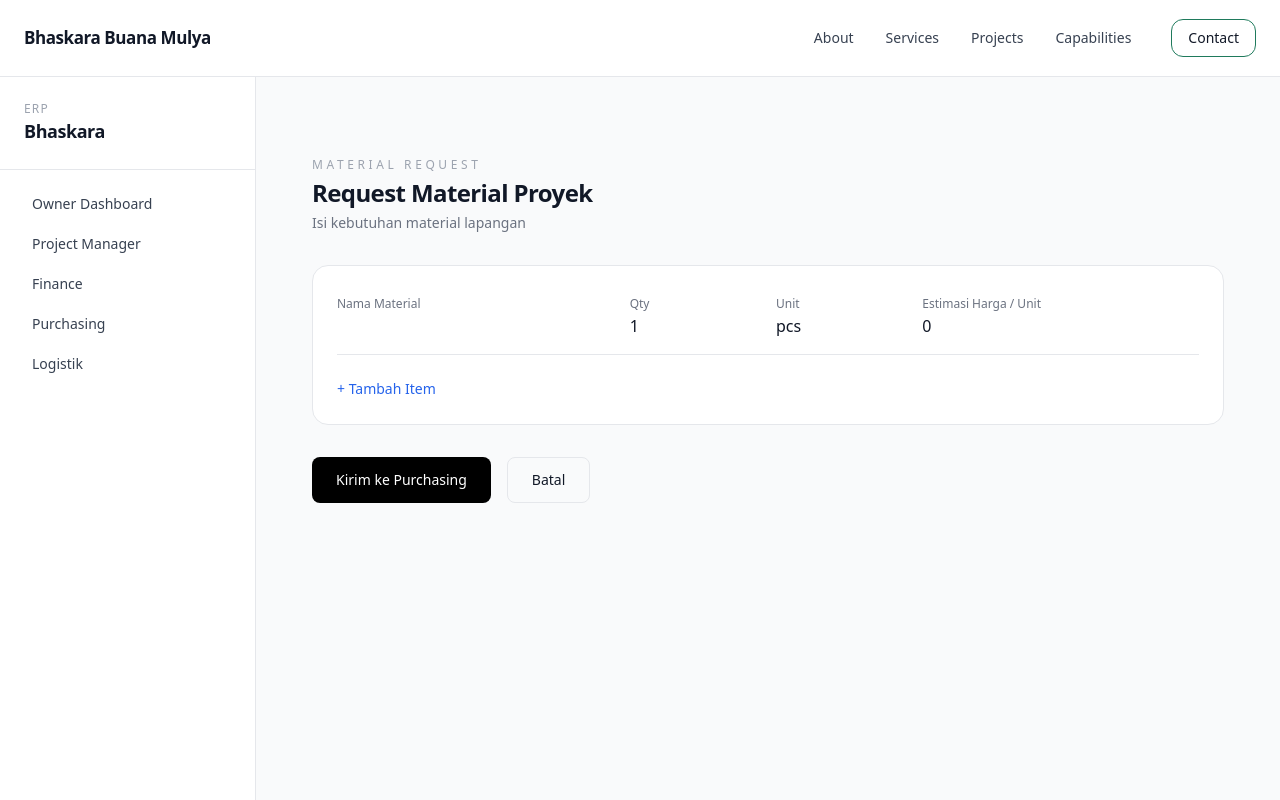
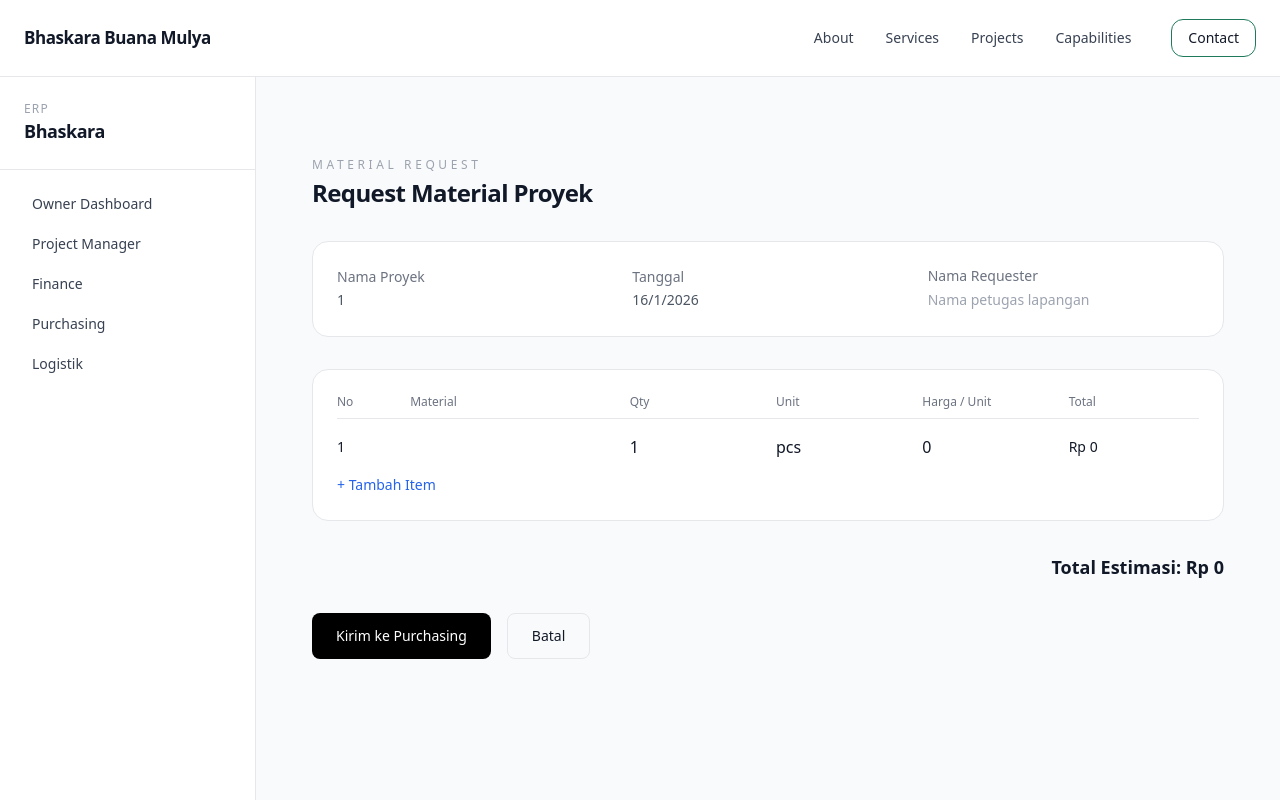
Before and after one commit to herlan-syihabudin/Bhaskara, a Next.js app: page /dashboard/projects/1/request-material in a window 1280 px wide. Shown: the top 800 px of the page. Built offline with nearby package versions, Linux system fonts and the light colour scheme.

Commit message:
Update page.tsx

```diff
--- a/app/dashboard/projects/[id]/request-material/page.tsx
+++ b/app/dashboard/projects/[id]/request-material/page.tsx
@@ -3,6 +3,7 @@
 import { useState } from "react";
 import { useParams, useRouter } from "next/navigation";
 import Link from "next/link";
+import { addMaterialRequest } from "@/lib/data/materialRequests";
 
 /* ======================
    TYPES
@@ -21,6 +22,9 @@ export default function RequestMaterialPage() {
   const params = useParams<{ id: string }>();
   const router = useRouter();
 
+  const today = new Date().toLocaleDateString("id-ID");
+
+  const [requester, setRequester] = useState("");
   const [items, setItems] = useState<ItemInput[]>([
     { name: "", qty: 1, unit: "pcs", estimasiHarga: 0 },
   ]);
@@ -49,19 +53,29 @@ export default function RequestMaterialPage() {
     setItems(items.filter((_, i) => i !== index));
   }
 
+  const validItems = items.filter(
+    (i) => i.name.trim() !== "" && i.qty > 0
+  );
+
+  const totalEstimasi = validItems.reduce(
+    (acc, i) => acc + i.qty * i.estimasiHarga,
+    0
+  );
+
   function submitRequest() {
-    if (items.length === 0) {
+    if (!requester.trim()) {
+      alert("Nama requester wajib diisi");
+      return;
+    }
+
+    if (validItems.length === 0) {
       alert("Minimal 1 item material");
       return;
     }
 
-    // ⛔ sementara hanya log (nanti baru masuk store / API)
-    console.log("MR SUBMITTED:", {
-      projectId: params.id,
-      items,
-    });
+    addMaterialRequest(params.id, validItems);
 
-    alert("Permintaan material berhasil dikirim ke Purchasing");
+    alert("Material Request berhasil dikirim ke Purchasing");
     router.push(`/dashboard/projects/${params.id}`);
   }
 
@@ -70,6 +84,7 @@ export default function RequestMaterialPage() {
   ====================== */
   return (
     <section className="container-bbm py-12 space-y-8">
+      {/* HEADER */}
       <div>
         <p className="text-xs tracking-[0.3em] text-gray-400 uppercase">
           MATERIAL REQUEST
@@ -77,19 +92,48 @@ export default function RequestMaterialPage() {
         <h1 className="text-2xl font-semibold mt-1">
           Request Material Proyek
         </h1>
-        <p className="text-sm text-gray-500 mt-1">
-          Isi kebutuhan material lapangan
-        </p>
       </div>
 
-      <div className="card p-6 space-y-6">
+      {/* INFO */}
+      <div className="card p-6 grid grid-cols-3 gap-6 text-sm">
+        <div>
+          <p className="text-gray-500">Nama Proyek</p>
+          <p className="font-medium">{params.id}</p>
+        </div>
+
+        <div>
+          <p className="text-gray-500">Tanggal</p>
+          <p className="font-medium">{today}</p>
+        </div>
+
+        <div>
+          <label className="text-gray-500">Nama Requester</label>
+          <input
+            className="input mt-1"
+            placeholder="Nama petugas lapangan"
+            value={requester}
+            onChange={(e) => setRequester(e.target.value)}
+          />
+        </div>
+      </div>
+
+      {/* TABLE */}
+      <div className="card p-6 space-y-4">
+        {/* HEADER ROW */}
+        <div className="grid grid-cols-12 gap-4 text-xs text-gray-500 border-b pb-2">
+          <div className="col-span-1">No</div>
+          <div className="col-span-3">Material</div>
+          <div className="col-span-2">Qty</div>
+          <div className="col-span-2">Unit</div>
+          <div className="col-span-2">Harga / Unit</div>
+          <div className="col-span-2">Total</div>
+        </div>
+
         {items.map((item, i) => (
-          <div
-            key={i}
-            className="grid grid-cols-12 gap-4 items-end border-b pb-4"
-          >
-            <div className="col-span-4">
-              <label className="text-xs text-gray-500">Nama Material</label>
+          <div key={i} className="grid grid-cols-12 gap-4 items-center">
+            <div className="col-span-1 text-sm">{i + 1}</div>
+
+            <div className="col-span-3">
               <input
                 className="input"
                 value={item.name}
@@ -100,7 +144,6 @@ export default function RequestMaterialPage() {
             </div>
 
             <div className="col-span-2">
-              <label className="text-xs text-gray-500">Qty</label>
               <input
                 type="number"
                 className="input"
@@ -112,7 +155,6 @@ export default function RequestMaterialPage() {
             </div>
 
             <div className="col-span-2">
-              <label className="text-xs text-gray-500">Unit</label>
               <input
                 className="input"
                 value={item.unit}
@@ -122,10 +164,7 @@ export default function RequestMaterialPage() {
               />
             </div>
 
-            <div className="col-span-3">
-              <label className="text-xs text-gray-500">
-                Estimasi Harga / Unit
-              </label>
+            <div className="col-span-2">
               <input
                 type="number"
                 className="input"
@@ -140,27 +179,24 @@ export default function RequestMaterialPage() {
               />
             </div>
 
-            <div className="col-span-1">
-              {items.length > 1 && (
-                <button
-                  onClick={() => removeItem(i)}
-                  className="text-xs text-red-500"
-                >
-                  Hapus
-                </button>
-              )}
+            <div className="col-span-2 text-sm font-medium">
+              Rp {(item.qty * item.estimasiHarga).toLocaleString("id-ID")}
             </div>
           </div>
         ))}
 
-        <button
-          onClick={addItem}
-          className="text-sm text-blue-600"
-        >
+        <button onClick={addItem} className="text-sm text-blue-600">
           + Tambah Item
         </button>
       </div>
 
+      {/* TOTAL */}
+      <div className="text-right text-lg font-semibold">
+        Total Estimasi:{" "}
+        Rp {totalEstimasi.toLocaleString("id-ID")}
+      </div>
+
+      {/* ACTION */}
       <div className="flex gap-4">
         <button
           onClick={submitRequest}
```
